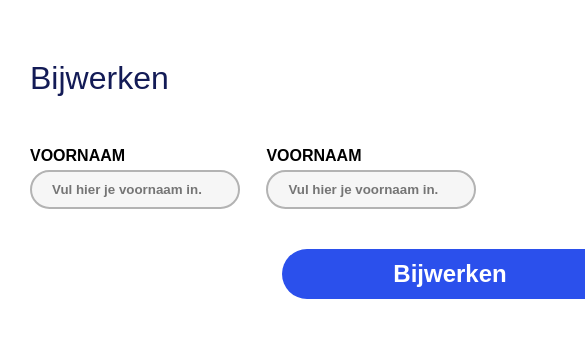
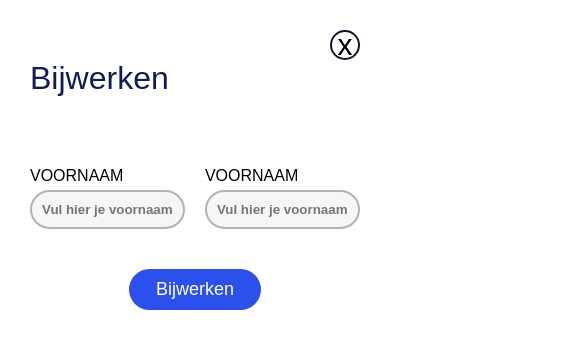
Before and after one commit to WesselMH/WDRP.3.i, a React (Create React App) app in the folder wpr-gr-i/: page /HomePortaal/Bijwerken in a window 390 px wide. Shown: the top 348 px of the page, 585 px wide, since content can reach past the window. Built offline with nearby package versions, Linux system fonts and the light colour scheme.

Commit message:
inlog en registreren schaalbaar

```diff
--- a/wpr-gr-i/src/Components/Header.css
+++ b/wpr-gr-i/src/Components/Header.css
@@ -61,5 +61,11 @@ header{
 }
 
 .img-wrapper {
-    height: inherit;
+    height: 120px;
 }
+
+@media screen and (max-width: 600px) {
+    header {
+
+    }
+}
--- a/wpr-gr-i/src/Components/pop-ups/Pop-up.css
+++ b/wpr-gr-i/src/Components/pop-ups/Pop-up.css
@@ -40,6 +40,7 @@ html {
     flex-wrap: wrap;
     align-items: center;
     justify-content: space-between;
+    margin-top: 20px;
     column-gap: 20px;
     /* margin: 25px; */
     /* font-size: 1rem; */
@@ -100,6 +101,7 @@ html {
     font-size: 1rem;
     background-color: #2B50EC;
     color: white;
+    cursor: pointer;
 }
 
 .google-button {
@@ -145,6 +147,7 @@ html {
     color: black;
     border: 2px solid #111329;
     font-size: 30px;
+    cursor: pointer;
 }
 
 .locked-input {
@@ -190,7 +193,7 @@ html {
     width: 45%;
     /* flex-grow: 1; */
     align-items: center;
-    height: inherit;
+    /* height: inherit; */
     justify-content: center;
     gap: 15px;
 
@@ -201,13 +204,15 @@ html {
     width: 45%;
     /* flex-grow: 1; */
     align-items: center;
-    height: inherit;
+    /* height: inherit; */
     justify-content: center;
     gap: 15px;
 
 }
 
-.inlog-label{ }
+.inlog-label{
+    font-size: 20px;
+}
 
 .inlog-label::before {
     content: "";
@@ -229,7 +234,6 @@ html {
 .registreer-wrapper {
     display: flex;
     flex-direction: column;
-    height: 500px;
     align-items: center;
     justify-content: space-between;
     padding-bottom: 10px;
@@ -244,13 +248,18 @@ html {
     font-weight: 600;
     background-color: #2B50EC;
     color: white;
-    height: 50px;
+    padding: 10px 0px;
     bottom: 0;
+    cursor: pointer;
 }
 
 .progress-bar{
     align-items: center;
     gap: 10px;
+}
+
+.progress-bar > div {
+    gap: 20px;
 }
 
 .selecter-wrapper {
@@ -295,3 +304,48 @@ html {
 .selecter-lijst input {
     margin-right: 10px;
 }
+
+@media screen and (max-width: 600px){
+
+    .pop-up{
+        /* height: 100%; */
+        width: 100%;
+    }
+
+    .button-holder{
+        flex-direction: column;
+        /* flex-flow: column-reverse; */
+        height: 100%;
+        margin: 30px 0px  ;
+        padding: 0;
+        gap: 2rem;
+        justify-content: center;
+    }
+
+    .divider {
+        /* display: none; */
+        height: 1px;
+    }
+
+    .button-holder > * {
+        width: 100%;
+    }
+
+    .input-bundel {
+        font-weight: 200;
+        font-size: 16px;
+    }
+
+    .input-veld {
+        padding: 10px 10px;
+    }
+
+    .registreer-wrapper{
+        height: inherit;
+    }
+
+    .confirm-button {
+        font-size: 18px;
+        font-weight: 400;
+    }
+}
--- a/wpr-gr-i/src/Pages/VoorPagina.css
+++ b/wpr-gr-i/src/Pages/VoorPagina.css
@@ -153,4 +153,9 @@ body {
 
     text-align: center;
   }
+
+  .overlay{
+    width: 100%;
+    /* height: 100%; */
+  }
 }
```
